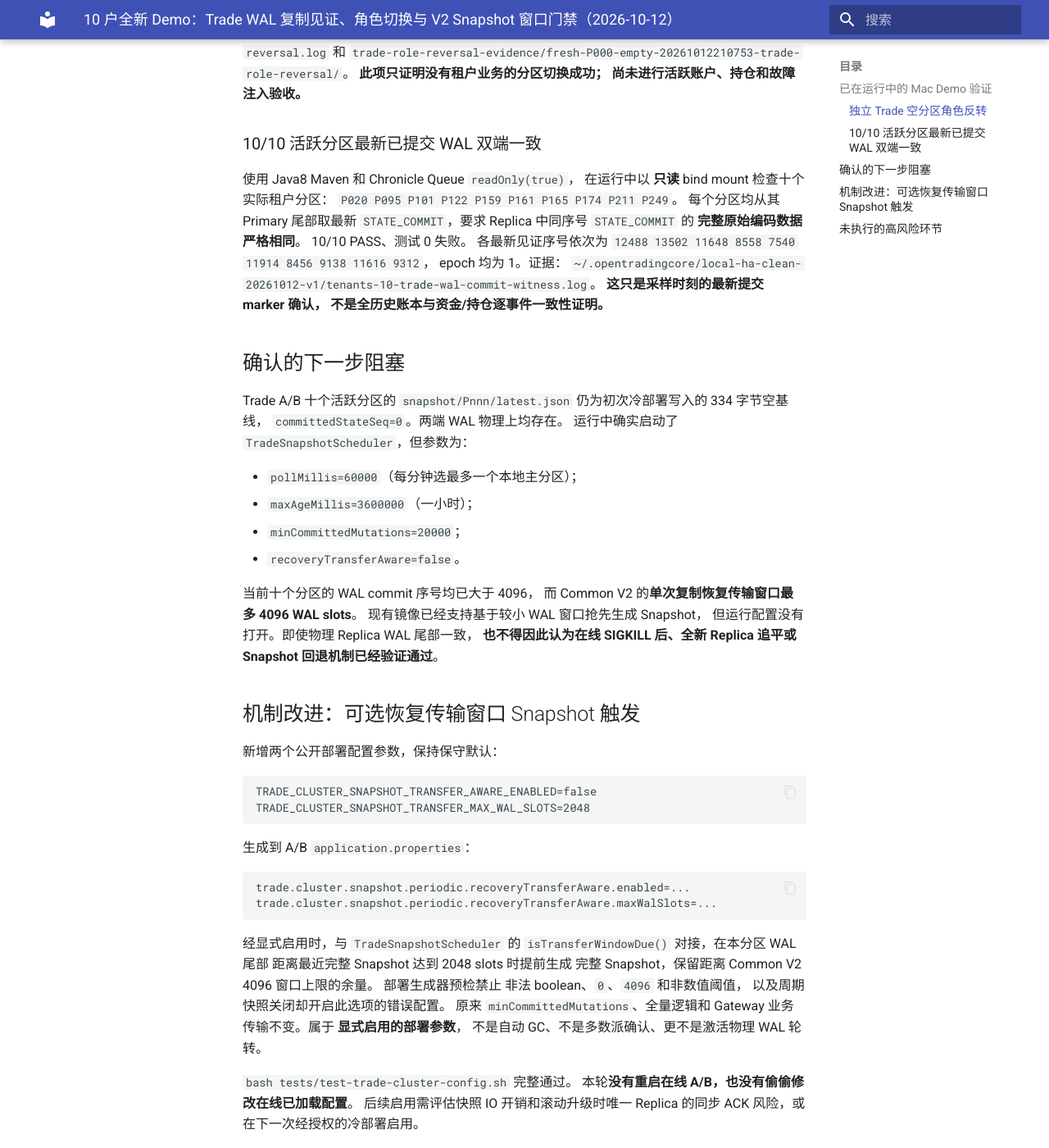
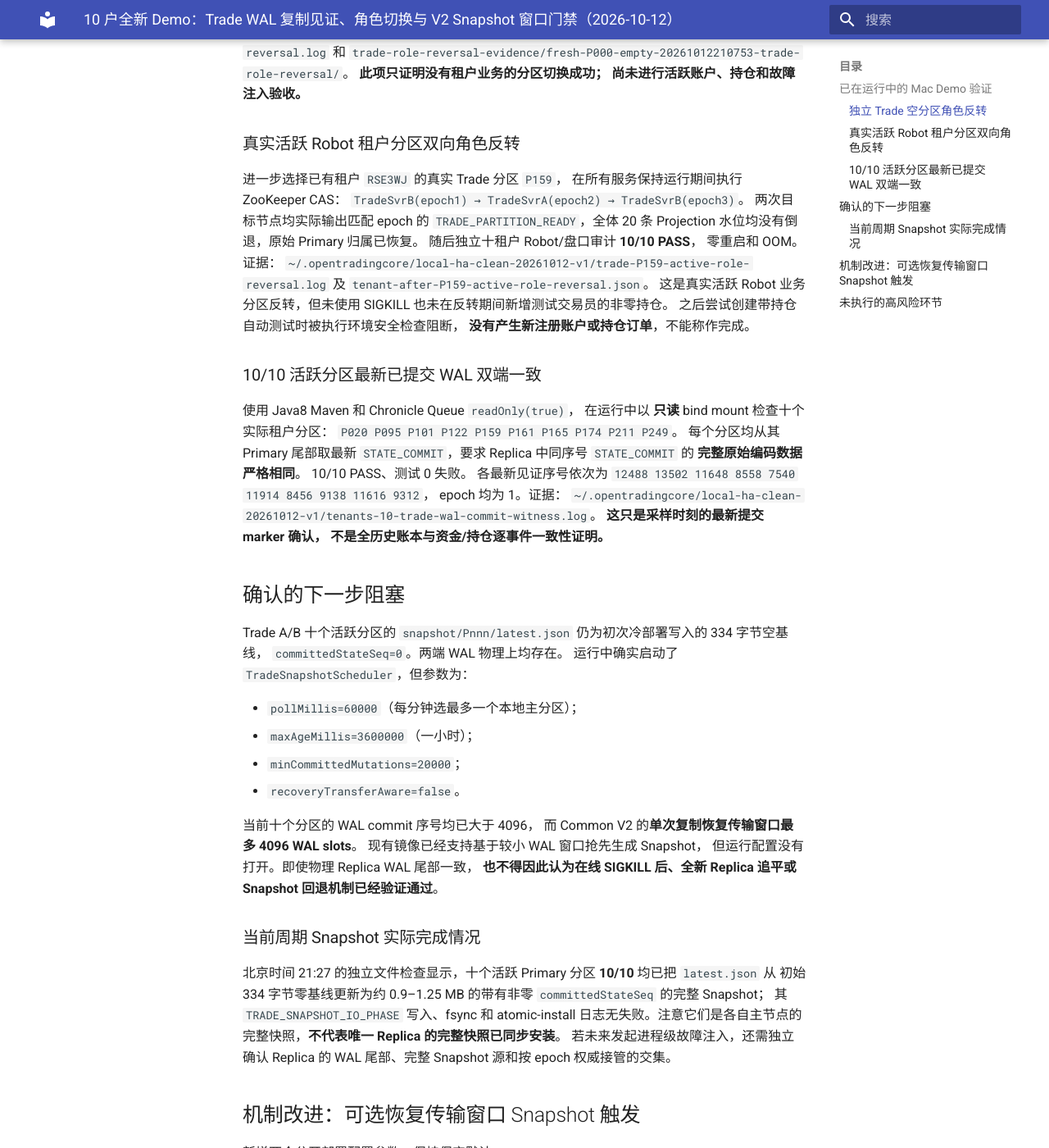
Before and after one commit to bliplink/dc-quant-deploy, an MkDocs documentation site: the page built from docs/MAC_FRESH_TEN_TENANTS_TRADE_WAL_REPLICA_WITNESS_AND_SNAPSHOT_TRANSFER_GATE_20261012.zh-CN.md, in a window 1280 px wide and 1400 px high, scrolled down 696 px. Shown: the whole window at 82% size. Built offline with MkDocs 1.6.1 and Material for MkDocs 9.7.7, drawn with Linux system fonts in a browser that asks for light colours.

Commit message:
test(ha): validate active Trade role reversal and deploy fenced MD-C learner

```diff
--- a/docs/MAC_FRESH_TEN_TENANTS_TRADE_WAL_REPLICA_WITNESS_AND_SNAPSHOT_TRANSFER_GATE_20261012.zh-CN.md
+++ b/docs/MAC_FRESH_TEN_TENANTS_TRADE_WAL_REPLICA_WITNESS_AND_SNAPSHOT_TRANSFER_GATE_20261012.zh-CN.md
@@ -30,6 +30,23 @@
 和 `trade-role-reversal-evidence/fresh-P000-empty-20261012210753-trade-role-reversal/`。
 **此项只证明没有租户业务的分区切换成功；
 尚未进行活跃账户、持仓和故障注入验收。**
+
+### 真实活跃 Robot 租户分区双向角色反转
+
+进一步选择已有租户 `RSE3WJ` 的真实 Trade 分区 `P159`，
+在所有服务保持运行期间执行 ZooKeeper CAS：
+`TradeSvrB(epoch1) → TradeSvrA(epoch2) → TradeSvrB(epoch3)`。
+两次目标节点均实际输出匹配 epoch 的
+`TRADE_PARTITION_READY`，全体 20 条 Projection
+水位均没有倒退，原始 Primary 归属已恢复。
+随后独立十租户 Robot/盘口审计 **10/10 PASS**，
+零重启和 OOM。证据：
+`~/.opentradingcore/local-ha-clean-20261012-v1/trade-P159-active-role-reversal.log`
+及 `tenant-after-P159-active-role-reversal.json`。
+这是真实活跃 Robot 业务分区反转，但未使用 SIGKILL
+也未在反转期间新增测试交易员的非零持仓。
+之后尝试创建带持仓自动测试时被执行环境安全检查阻断，
+**没有产生新注册账户或持仓订单**，不能称作完成。
 
 ### 10/10 活跃分区最新已提交 WAL 双端一致
 
@@ -65,6 +82,18 @@
 但运行配置没有打开。即使物理 Replica WAL 尾部一致，
 **也不得因此认为在线 SIGKILL 后、全新 Replica 追平或
 Snapshot 回退机制已经验证通过**。
+
+### 当前周期 Snapshot 实际完成情况
+
+北京时间 21:27 的独立文件检查显示，十个活跃
+Primary 分区 **10/10** 均已把 `latest.json` 从
+初始 334 字节零基线更新为约 0.9–1.25 MB 的带有非零
+`committedStateSeq` 的完整 Snapshot；
+其 `TRADE_SNAPSHOT_IO_PHASE` 写入、fsync 和
+atomic-install 日志无失败。注意它们是各自主节点的
+完整快照，**不代表唯一 Replica 的完整快照已同步安装**。
+若未来发起进程级故障注入，还需独立确认 Replica 的
+WAL 尾部、完整 Snapshot 源和按 epoch 权威接管的交集。
 
 ## 机制改进：可选恢复传输窗口 Snapshot 触发
 
```
Also changed, not shown: docs/MAC_FRESH_MD_C_EPOCH_FENCE_CANARY_20261012.zh-CN.md (added, +65 -0 lines), 2 other files.
